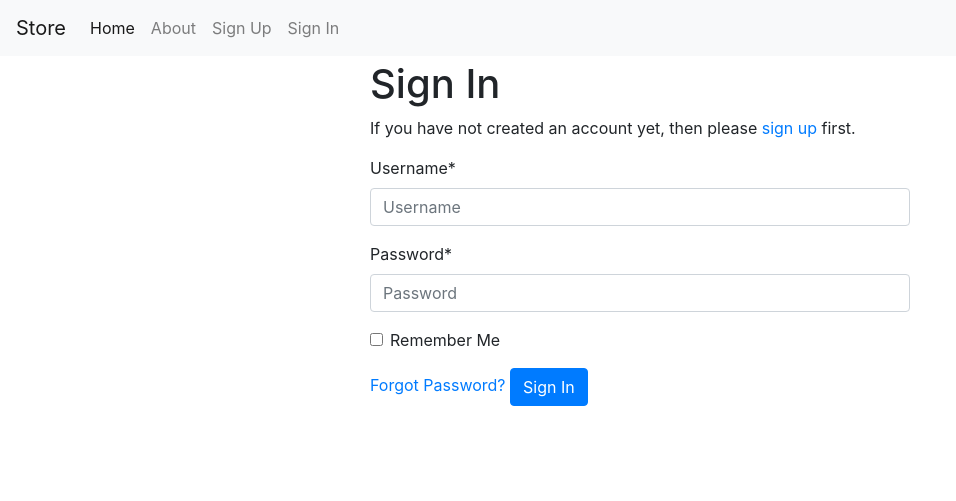
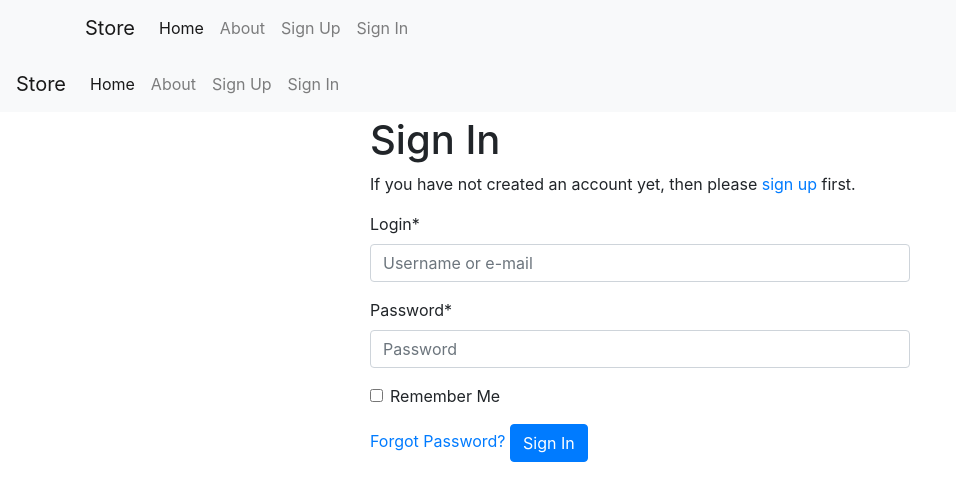
Before and after one commit to Redaloukil/Django-store, a Django app: page /accounts/login/ in a window 1280 px wide. Shown: the top 501 px of the page, without its empty margins (0-956 px from the left). Run offline with Django 3.2, Linux system fonts and the light colour scheme; some libraries are stand-ins or nearby versions.

Commit message:
add custom login form

```diff
--- a/store/store/templates/base.html
+++ b/store/store/templates/base.html
@@ -36,6 +36,44 @@
 
     <div class="mb-1">
       <nav class="navbar navbar-expand-md navbar-light bg-light">
+        <div class="container">
+          <button class="navbar-toggler navbar-toggler-right" type="button" data-toggle="collapse" data-target="#navbarSupportedContent" aria-controls="navbarSupportedContent" aria-expanded="false" aria-label="Toggle navigation">
+          <span class="navbar-toggler-icon"></span>
+        </button>
+        <a class="navbar-brand" href="{% url 'home' %}">Store</a>
+
+        <div class="collapse navbar-collapse" id="navbarSupportedContent">
+          <ul class="navbar-nav mr-auto">
+            <li class="nav-item active">
+              <a class="nav-link" href="{% url 'home' %}">Home <span class="sr-only">(current)</span></a>
+            </li>
+            <li class="nav-item">
+              <a class="nav-link" href="{% url 'about' %}">About</a>
+            </li>
+            {% if request.user.is_authenticated %}
+              <li class="nav-item">
+                {# URL provided by django-allauth/account/urls.py #}
+                <a class="nav-link" href="{% url 'users:detail' request.user.username  %}">{% trans "My Profile" %}</a>
+              </li>
+              <li class="nav-item">
+                {# URL provided by django-allauth/account/urls.py #}
+                <a class="nav-link" href="{% url 'account_logout' %}">{% trans "Sign Out" %}</a>
+              </li>
+            {% else %}
+              <li class="nav-item">
+                {# URL provided by django-allauth/account/urls.py #}
+                <a id="sign-up-link" class="nav-link" href="{% url 'account_signup' %}">{% trans "Sign Up" %}</a>
+              </li>
+              <li class="nav-item">
+                {# URL provided by django-allauth/account/urls.py #}
+                <a id="log-in-link" class="nav-link" href="{% url 'account_login' %}">{% trans "Sign In" %}</a>
+              </li>
+            {% endif %}
+          </ul>
+        </div>
+        </div>
+      </nav>
+      <nav class="navbar navbar-expand-md navbar-light bg-light">
         <button class="navbar-toggler navbar-toggler-right" type="button" data-toggle="collapse" data-target="#navbarSupportedContent" aria-controls="navbarSupportedContent" aria-expanded="false" aria-label="Toggle navigation">
           <span class="navbar-toggler-icon"></span>
         </button>
@@ -71,6 +109,7 @@
           </ul>
         </div>
       </nav>
+
 
     </div>
 
--- a/store/store/users/models.py
+++ b/store/store/users/models.py
@@ -9,3 +9,6 @@ class User(AbstractUser):
 
     def get_absolute_url(self):
         return reverse("users:detail", kwargs={"username": self.username})
+
+    def __str__(self):
+        return self.username
```
Also changed, not shown: store/config/settings/base.py (+8 -2 lines), store/store/users/forms/login_form.py (added, +10 -0 lines), store/store/products/migrations/0002_auto_20181221_2008.py (added), store/store/users/forms/__init__.py (added), store/store/users/forms/signup_form.py (added).
